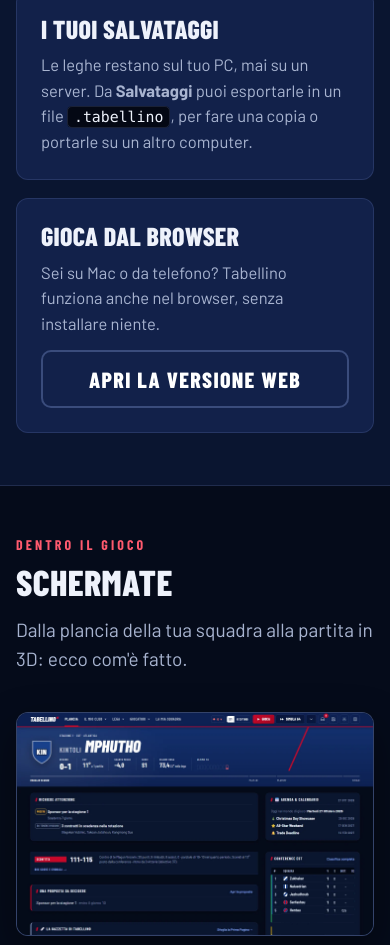
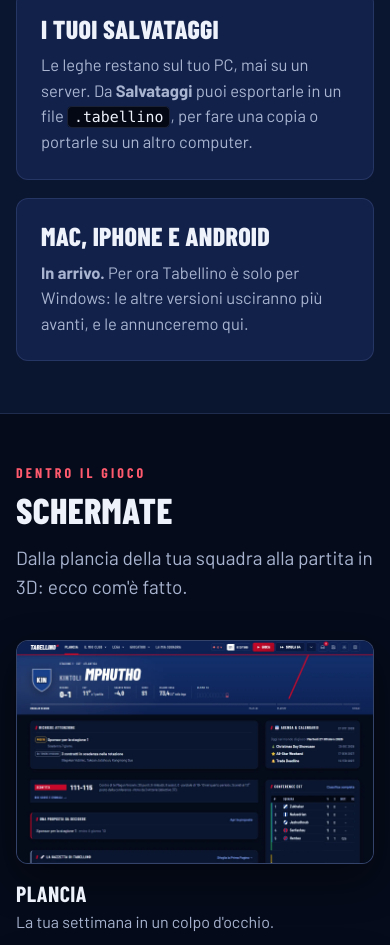
Before and after one commit to michelecoppi/tabellino-releases, a plain HTML site: page index.html in a window 390 px wide. Shown: the part 3348-4293 px from the top of the page. Drawn offline with Linux system fonts and the light colour scheme; no server answers.

Commit message:
fix: Mac and mobile coming soon, no web link
Co-Authored-By: Claude Opus 5.5 <noreply@anthropic.com>

```diff
--- a/app.js
+++ b/app.js
@@ -2,9 +2,6 @@
 // Nessun innerHTML con testo remoto: tutto passa da nodi DOM e textContent.
 (function () {
   'use strict';
-
-  // Indirizzo della versione web (Mac e telefono). Vuoto = la sezione sparisce.
-  var WEB_URL = 'https://tabellino.pages.dev';
 
   var REPO = 'michelecoppi/tabellino-releases';
   var API = 'https://api.github.com/repos/' + REPO + '/releases/latest';
@@ -14,16 +11,6 @@
   var label = document.getElementById('dl-label');
   var meta = document.getElementById('dl-meta');
   var status = document.getElementById('dl-status');
-
-  // Sezione «Gioca dal browser»
-  var webCard = document.getElementById('web-card');
-  var webLink = document.getElementById('web-link');
-  if (WEB_URL) {
-    webLink.href = WEB_URL;
-    webCard.hidden = false;
-  } else if (webCard) {
-    webCard.remove();
-  }
 
   function el(tag, text) {
     var n = document.createElement(tag);
--- a/index.html
+++ b/index.html
@@ -137,10 +137,9 @@
             <h3>I tuoi salvataggi</h3>
             <p>Le leghe restano sul tuo PC, mai su un server. Da <b>Salvataggi</b> puoi esportarle in un file <code>.tabellino</code>, per fare una copia o portarle su un altro computer.</p>
           </article>
-          <article class="card" id="web-card" hidden>
-            <h3>Gioca dal browser</h3>
-            <p>Sei su Mac o da telefono? Tabellino funziona anche nel browser, senza installare niente.</p>
-            <p style="margin-top:14px"><a class="btn btn--ghost" id="web-link" href="https://tabellino.pages.dev" rel="noopener">Apri la versione web</a></p>
+          <article class="card">
+            <h3>Mac, iPhone e Android</h3>
+            <p><b>In arrivo.</b> Per ora Tabellino è solo per Windows: le altre versioni usciranno più avanti, e le annunceremo qui.</p>
           </article>
         </div>
         <div class="notes" id="notes" hidden>
```
Also changed, not shown: 1 other file.
